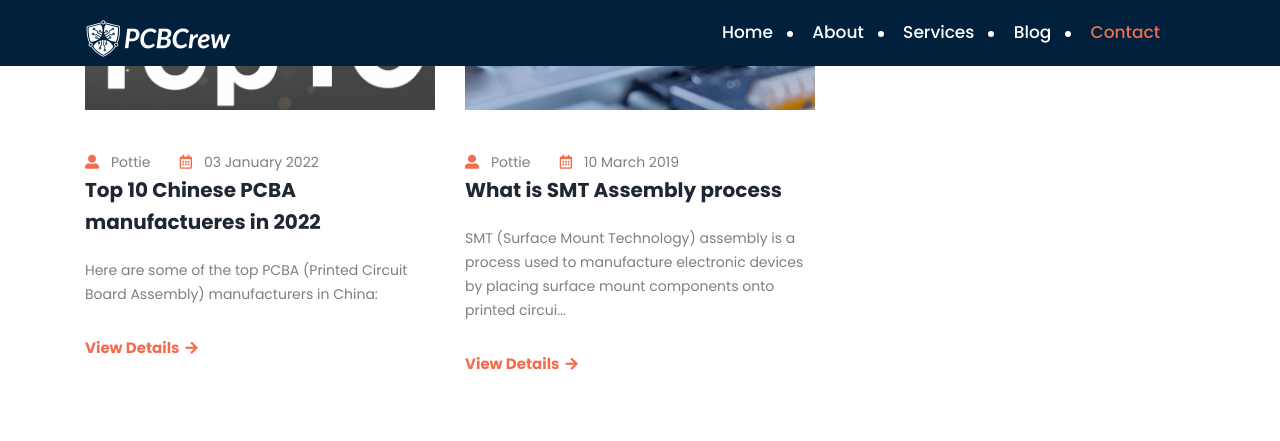
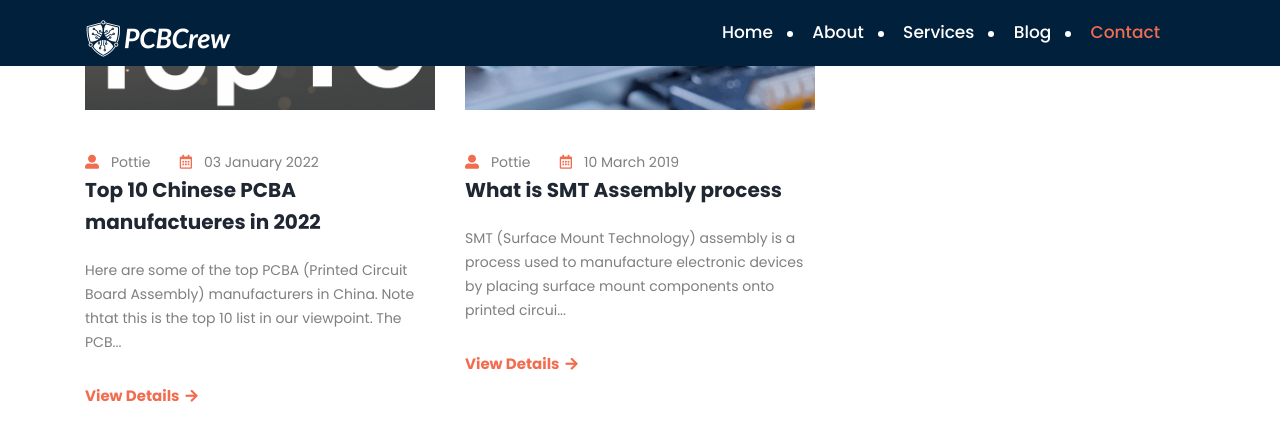
Before and after one commit to pcbcrew/pcbcrew.github.io, a Jekyll site: the page built from blog.html, in a window 1280 px wide and 900 px high, scrolled down 1574 px, cut to the strip 0-652 px from the top of the window. Shown: the top 441 px of the strip. Built offline with Jekyll 4.4.1, drawn with Linux system fonts in a browser that asks for light colours.

Commit message:
update contents.

```diff
--- a/_posts/2022-01-03-top-10-chinese-pcba-manufacturers-in-2022.md
+++ b/_posts/2022-01-03-top-10-chinese-pcba-manufacturers-in-2022.md
@@ -7,17 +7,20 @@
 author: Pottie
 ---
 
-Here are some of the top PCBA (Printed Circuit Board Assembly) manufacturers in China:
+Here are some of the top PCBA (Printed Circuit Board Assembly) manufacturers in China.
+**Note thtat this is the top 10 list in our viewpoint.**
+The PCBA company that Lenovo thinks it's the best for their computer motherboard manufacturing cannot be the same one that you think it's the best for your prototyping.
 
-1. A-TECH CIRCUITS
-2. ALLPCB
-3. JLCPCB
-4. PCBCart
-5. RayMing Technology
-6. PCBGOGO
-7. PCBWay
-8. King Sun PCB
-9. WellPCB
-10. Union Technology
+
+3. [JLCPCB](https://jlcpcb.com)
+7. [PCBWay](https://www.pcbway.com/)
+6. [PCBGOGO](https://www.pcbgogo.com/)
+5. [RayMing Technology](https://www.raypcb.com/)
+1. [A-TECH CIRCUITS](https://www.atechcircuit.com/)
+4. [PCBCart](https://www.pcbcart.com/)
+2. [ALLPCB](https://www.allpcb.com/)
+8. [King Sun PCB](https://www.kingsunpcb.com/)
+9. [WellPCB](https://www.wellpcb.com/)
+10. [Linghangda Technology](https://lhd-pcb.com/)
 
 These are some of the well-known manufacturers in China, but it's important to note that the ranking of manufacturers change over time. And also it's important to thoroughly research and evaluate the manufacturer before making a final decision. It's also recommended to visit the facility and check the certifications, equipment, and quality control systems that they have in place. Additionally, it's worth considering your specific needs and requirements in order to find the manufacturer that will best meet your needs.
```
Also changed, not shown: assets/images/breadcrumb-1.jpg.
